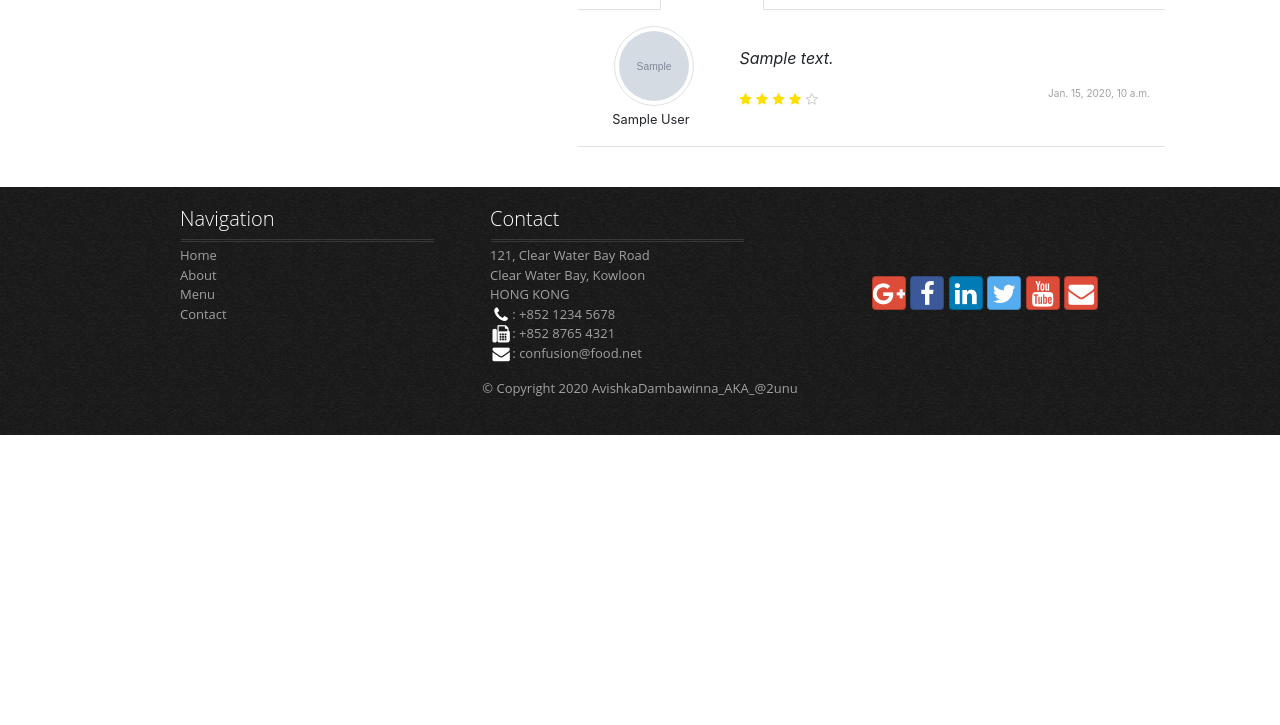
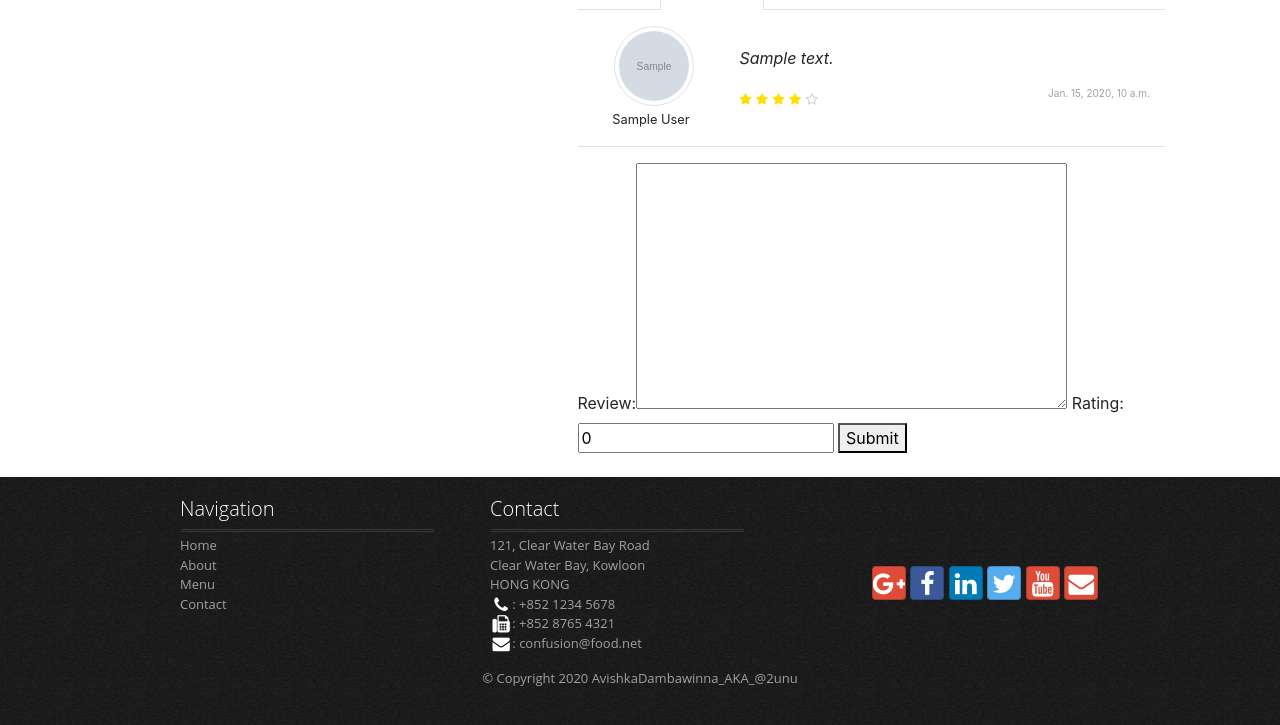
Before and after one commit to avishkakavindu/Sushi-Chef, a Django app: page /product/1 in a window 1280 px wide, after a click on "Your review". Shown: the part 1012-1737 px from the top of the page. Before the commit the page ends 1447 px from the top, so only its background shows below. Run offline with Django 3.2, Linux system fonts and the light colour scheme; tables that the repository leaves empty hold one stand-in row (values such as "Sample post"); grey boxes marked "Sample" are stand-in pictures; some libraries are stand-ins or nearby versions.

Commit message:
Review functionality added

```diff
--- a/store/forms.py
+++ b/store/forms.py
@@ -1,7 +1,7 @@
 from django.contrib.auth.forms import UserCreationForm, UserChangeForm
 from django.contrib.auth.models import User
 from django import forms
-from .models import Customer
+from .models import Customer, ProductReview
 
 
 class CreateUserForm(UserCreationForm):
@@ -27,3 +27,11 @@ class UpdateUserForm(UserChangeForm):
     class Meta:
         model = User
         fields = ['first_name', 'last_name',]
+
+
+class ProductReviewForm(forms.ModelForm):
+
+    class Meta:
+        model = ProductReview
+        fields = ['review', 'rating']
+        exclude = ['user', 'product']
--- a/store/templates/store/product.html
+++ b/store/templates/store/product.html
@@ -240,7 +240,11 @@
                 </div>
               </div>
               <div class="tab-pane fade" id="nav-profile" role="tabpanel" aria-labelledby="nav-profile-tab">
-
+                <form class="needs-validation" action="" method="post" novalidate>
+                  {% csrf_token %}
+                  {{ review_form }}
+                  <button type="submit">Submit</button>
+                </form>
               </div>
             </div>
           </div>
--- a/store/templates/store/promo.html
+++ b/store/templates/store/promo.html
@@ -49,7 +49,7 @@
 
                     </div>
                     <div class="col col-sm align-self-center text-center border-left" id="containerinfo">
-                      <button type="button" class="btn btn-primary"><i class="fa fa-info-circle fa-fw" aria-hidden="true"></i>more info</button>
+                      <a href="/product/{{ promo.id }}" type="button" class="btn btn-primary"><i class="fa fa-info-circle fa-fw" aria-hidden="true"></i>more info</a>
                     </div>
                     <div class="updated-on">
                       <p class="card-text"><small class="text-muted">Last updated: {{ promo.updated_on }}</small></p>
--- a/store/views/product_detail.py
+++ b/store/views/product_detail.py
@@ -1,11 +1,30 @@
-from django.shortcuts import render, get_object_or_404, get_list_or_404
-from store.models import *
+from django.shortcuts import render, get_object_or_404, get_list_or_404, redirect
+from django.contrib import messages
+from store.models import Product, ProductReview
+from store.forms import ProductReviewForm
 
 
 # product detail page
 def product_detail(request, product_id):
-    product_detail = get_list_or_404(ProductReview.objects.all().select_related('product', 'customer'), product=product_id)
-    images = get_object_or_404(Product, pk=product_id)
+    form = ProductReviewForm()
+
+    product_detail = ProductReview.objects.all().select_related('product', 'customer').filter(product=product_id)
+    images = Product.objects.get(pk=product_id)
+
+    if request.method == 'POST':
+        form = ProductReviewForm(request.POST)
+        if form.is_valid():
+            review = form.save(commit=False)
+            review.product = Product.objects.get(pk=product_id)
+            review.customer = request.user.customer
+            review.save()
+
+            messages.success(request, 'Review saved! Thank you for the review!')
+            return redirect(request.path)
+
+        else:
+            messages.error(request, "Something went wrong. Review not recorded!")
+
 
     context = {
         'product_details': product_detail,
@@ -13,5 +32,6 @@ def product_detail(request, product_id):
         'sub_img1': images.productimage_set.filter(place="Sub Image 1").all(),
         'sub_img2': images.productimage_set.filter(place="Sub Image 2").all(),
         'five_star': [0, 1, 2, 3, 4],
+        'review_form': form
     }
     return render(request, 'store/product.html', context)
--- a/store/views/register.py
+++ b/store/views/register.py
@@ -1,6 +1,5 @@
 from django.shortcuts import render, redirect
 from django.contrib import messages
-from store.models import *
 from store.forms import CreateUserForm
 from store.decorators import unauthenticated_user
 from store.models import Customer
```
Also changed, not shown: store/migrations/0022_auto_20201211_1623.py (added), store/migrations/0023_auto_20201211_1648.py (added).
